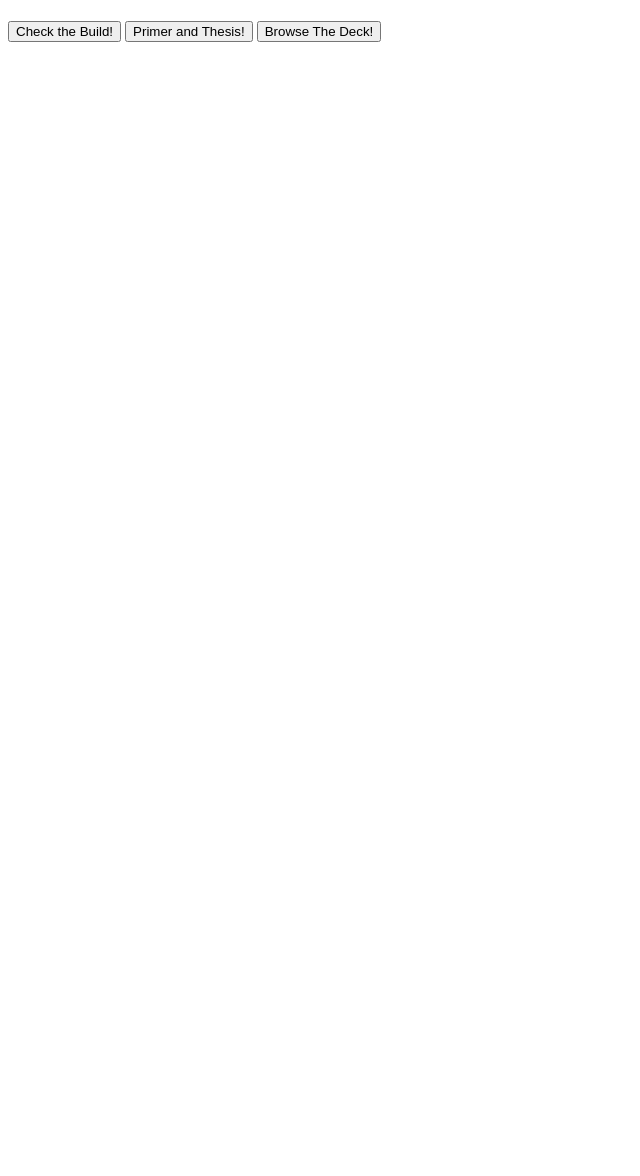
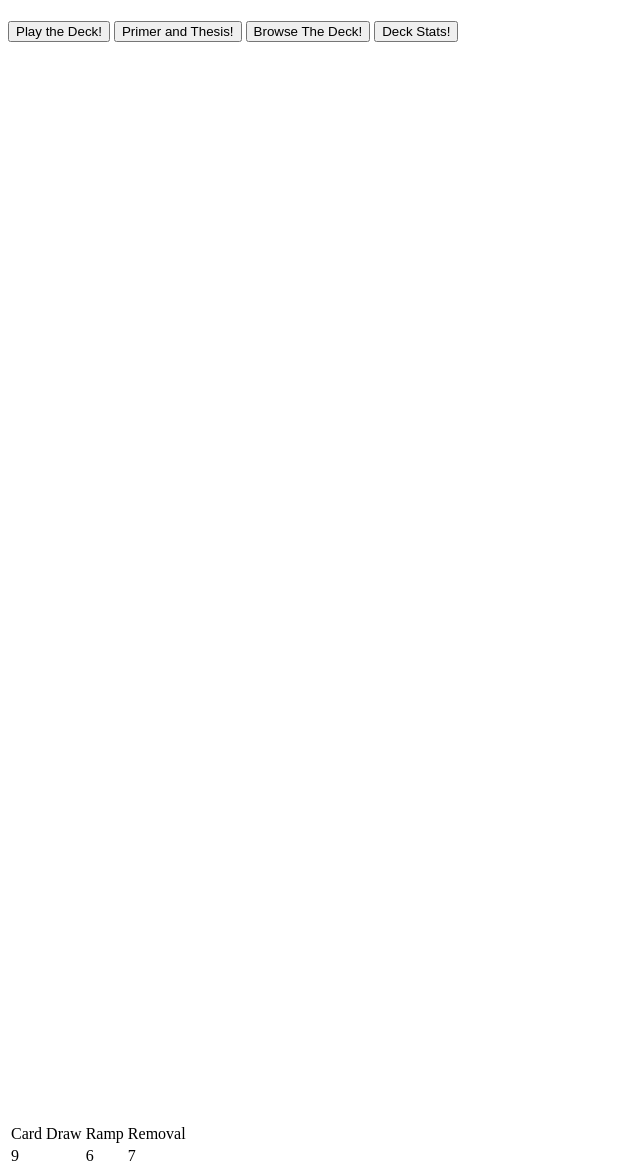
Before and after one commit to JohnWesling/Magic_Site, a plain HTML site: page MainPage.html in a window 1280 px wide. Shown: the whole page, without its empty margins (0-640 px from the left). Before the commit the page ends 800 px from the top, so only its background shows below. Drawn offline with Linux system fonts and the light colour scheme.

Commit message:
<Edited InteractiveDeck.html MainPage.html PlayDeck.html>

```diff
--- a/MainPage.html
+++ b/MainPage.html
@@ -8,8 +8,28 @@
 </head>
 <body>
     <h1></h1>
-    <a href = "PlayDeck.html"><button type="button">Check the Build!</button></a>
-    <a href = "PlayDeck.html"><button type="button">Primer and Thesis!</button></a>
-    <a href = "InteractiveDeck.html"><button type="button">Browse The Deck!</button></a>
+    <div id="paths">
+        <a href = "PlayDeck.html" target="_blank"><button type="button">Play the Deck!</button></a>
+        <a href = "PlayDeck.html"><button type="button">Primer and Thesis!</button></a>
+        <a href = "InteractiveDeck.html"><button type="button">Browse The Deck!</button></a>
+        <a href = "#deckstats"><button type="button">Deck Stats!</button></a>
+    </div>
+    <br><br><br><br><br><br><br><br><br><br><br><br><br><br><br><br><br><br><br><br><br><br>
+    <br><br><br><br><br><br><br><br><br><br><br><br><br><br><br><br><br><br><br><br><br><br>
+    <br><br><br><br><br><br><br><br><br><br><br><br><br><br><br><br>
+    <div id="deckstats">
+        <table>
+            <thead>
+                <td span="col">Card Draw</td>
+                <td span="col">Ramp</td>
+                <td span="col">Removal</td>
+            </thead>
+            <tbody>
+                <td>9</td>
+                <td>6</td>
+                <td>7</td>
+            </tbody>
+        </table>
+    </div>
 </body>
 </html>
```
Also changed, not shown: InteractiveDeck.html (+8 -0 lines), PlayDeck.html (+6 -1 lines).
